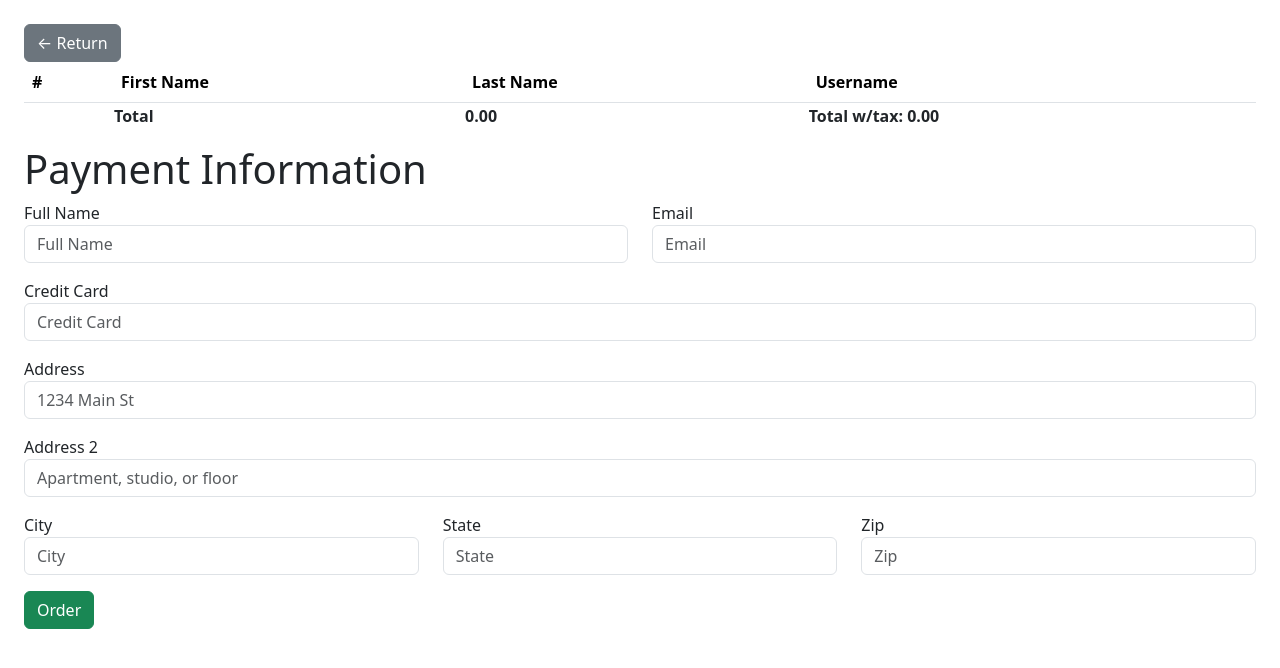
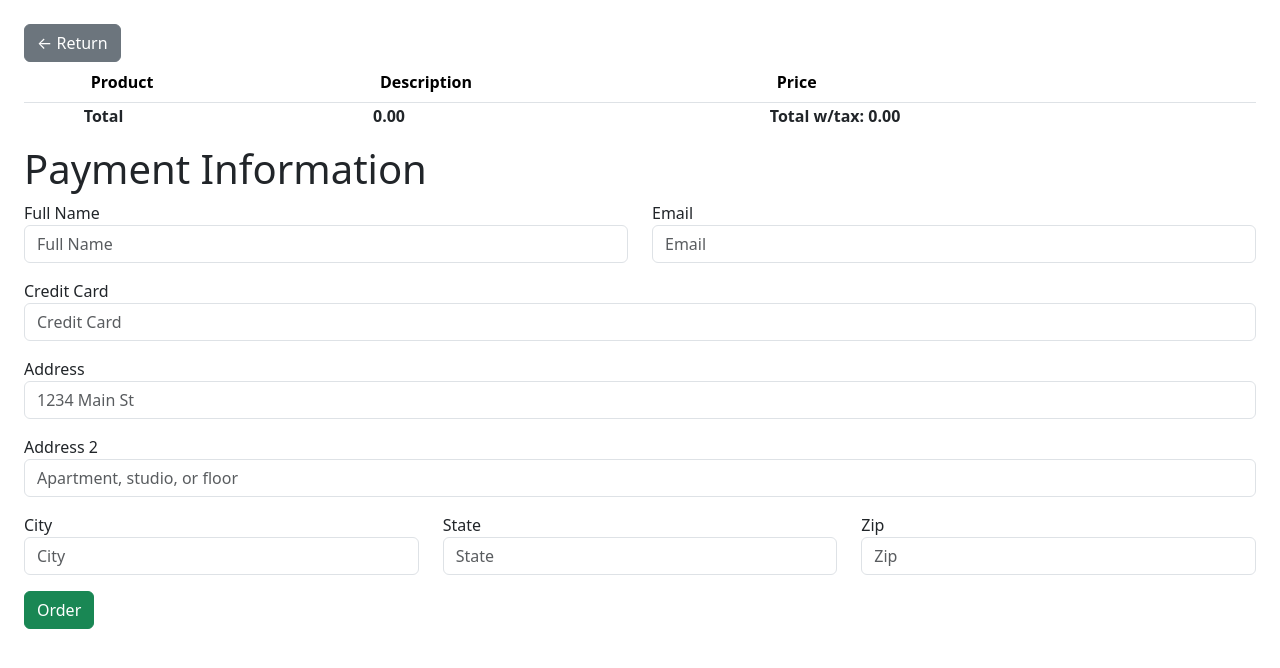
Before and after one commit to jeffrey-remy/cs3190assignment3, a React (Create React App) app in the folder assignment_3/: page / in a window 1280 px wide. Both pictures are taken after a click on the button "Checkout". Shown: the top 668 px of the page. Built offline with nearby package versions, Linux system fonts and the light colour scheme.

Commit message:
reworked for images

```diff
--- a/assignment_3/src/Cart.js
+++ b/assignment_3/src/Cart.js
@@ -64,10 +64,10 @@ function Cart({ cart, setData, setViewer }) {
                 <Table striped>
                     <thead>
                         <tr>
-                            <th>#</th>
-                            <th>First Name</th>
-                            <th>Last Name</th>
-                            <th>Username</th>
+                            <th></th>
+                            <th>Product</th>
+                            <th>Description</th>
+                            <th>Price</th>
                         </tr>
                     </thead>
                     <tbody>
@@ -75,7 +75,13 @@ function Cart({ cart, setData, setViewer }) {
                             sum += product.price;
                             return (
                                 <tr>
-                                    <td>{product.id}</td>
+                                    <td><img
+                                        src={product.image}
+                                        alt={product.title}
+                                        style={{ width: '50px', height: '50px', objectFit: 'cover' }}
+                                    /></td>
+                                    {/* <td>{product.image}</td> */}
+                                    {/* <td>{product.id}</td> */}
                                     <td>{product.title}</td>
                                     <td>{product.description}</td>
                                     <td>{product.price}</td>
--- a/assignment_3/src/Confirmation.js
+++ b/assignment_3/src/Confirmation.js
@@ -31,10 +31,10 @@ function Confirmation({ cart, setViewer, data }) {
                 <Table striped>
                     <thead>
                         <tr>
-                            <th>#</th>
-                            <th>First Name</th>
-                            <th>Last Name</th>
-                            <th>Username</th>
+                            <th></th>
+                            <th>Product</th>
+                            <th>Description</th>
+                            <th>Price</th>
                         </tr>
                     </thead>
                     <tbody>
@@ -42,7 +42,13 @@ function Confirmation({ cart, setViewer, data }) {
                             sum += product.price;
                             return (
                                 <tr>
-                                    <td>{product.id}</td>
+                                    <td><img
+                                        src={product.image}
+                                        alt={product.title}
+                                        style={{ width: '50px', height: '50px', objectFit: 'cover' }}
+                                    /></td>
+                                    {/* <td>{product.image}</td> */}
+                                    {/* <td>{product.id}</td> */}
                                     <td>{product.title}</td>
                                     <td>{product.description}</td>
                                     <td>{product.price}</td>
@@ -54,7 +60,7 @@ function Confirmation({ cart, setViewer, data }) {
                         <th></th>
                         <th>Total</th>
                         <th>{sum.toFixed(2)}</th>
-                        <th>Total w/tax: {(sum * 1.07).toFixed(2)}</th>
+                        <th>Total w/tax: {(sum*1.07).toFixed(2)}</th>
                     </tfoot>
                 </Table>
 
```
